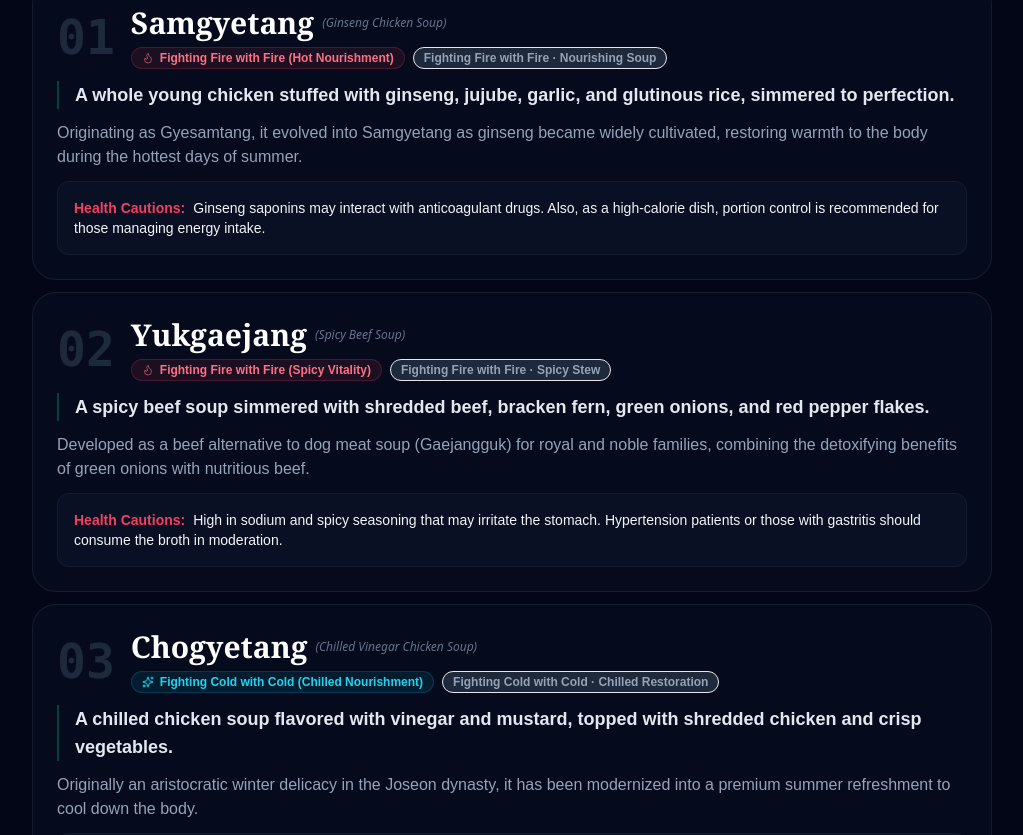
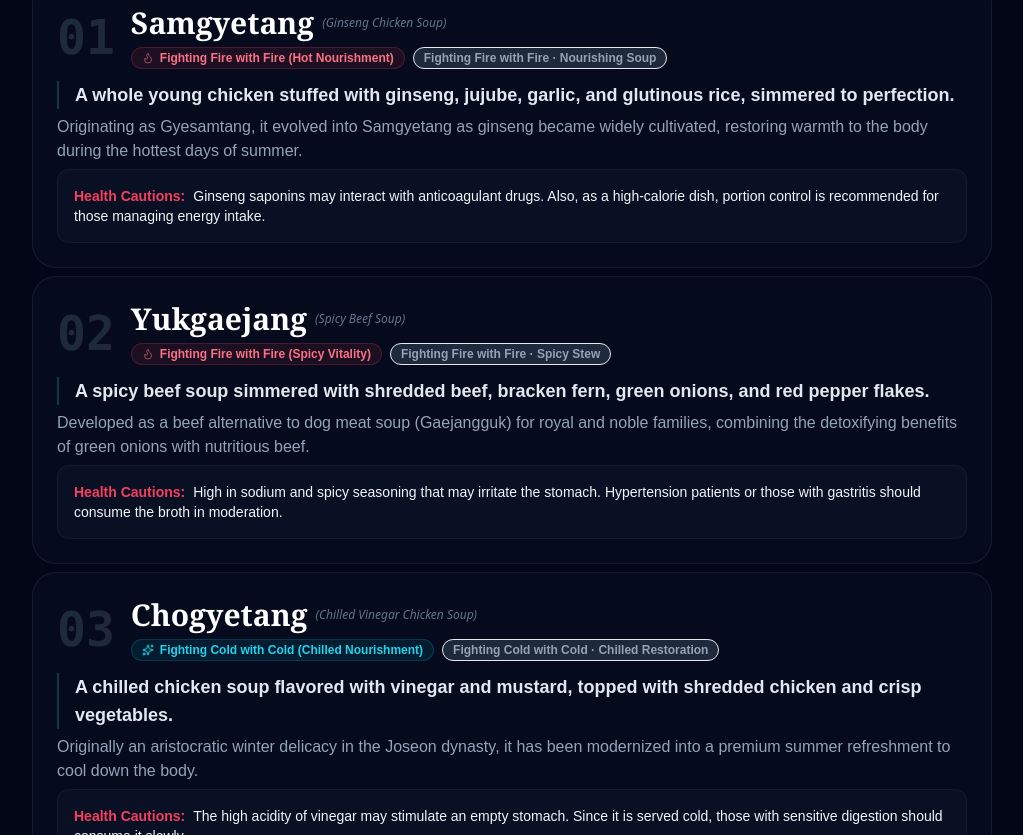
Before and after one commit to EBookMart/K-BanChan, a Next.js app: page /en/hot/summer-korean-foods-10 in a window 1280 px wide. Shown: the part 1045-1880 px from the top of the page, without its empty margins (128-1151 px from the left). Built offline with nearby package versions, Linux system fonts and the light colour scheme.

Commit message:
style: 카드 내부 여백 및 카드 간의 간격 대폭 축소

```diff
--- a/src/app/[locale]/hot/summer-korean-foods-10/page.tsx
+++ b/src/app/[locale]/hot/summer-korean-foods-10/page.tsx
@@ -124,7 +124,7 @@ export default function SummerKoreanFoodsPage({ params: { locale } }: Props) {
         </section>
 
         {/* 3. 10대 여름철 음식 리스트 카드 영역 */}
-        <section className="space-y-3">
+        <section className="space-y-2">
           {summerFoodsList.map((food, idx) => {
             const numLabel = String(idx + 1).padStart(2, "0");
             const isHot = food.categoryType === "hot";
@@ -172,7 +172,7 @@ export default function SummerKoreanFoodsPage({ params: { locale } }: Props) {
                 </div>
 
                 {/* 에디토리얼 내용 */}
-                <div className="space-y-3">
+                <div className="space-y-1.5">
                   <div className="space-y-2 border-l-2 border-emerald-500/30 pl-4">
                     <p className="text-base md:text-lg font-semibold text-slate-200">
                       {summary}
@@ -184,7 +184,7 @@ export default function SummerKoreanFoodsPage({ params: { locale } }: Props) {
                   </p>
 
                   {/* Caution Box */}
-                  <div className="text-xs md:text-sm leading-relaxed mt-2 p-4 bg-slate-900/50 rounded-xl border border-slate-800/50">
+                  <div className="text-xs md:text-sm leading-relaxed p-4 bg-slate-900/50 rounded-xl border border-slate-800/50">
                     <span className="font-bold text-rose-500 mr-2">
                       {summerFoodsUiI18n.cautionBoxTitle[contentLocale] || summerFoodsUiI18n.cautionBoxTitle.en}:
                     </span>
```
